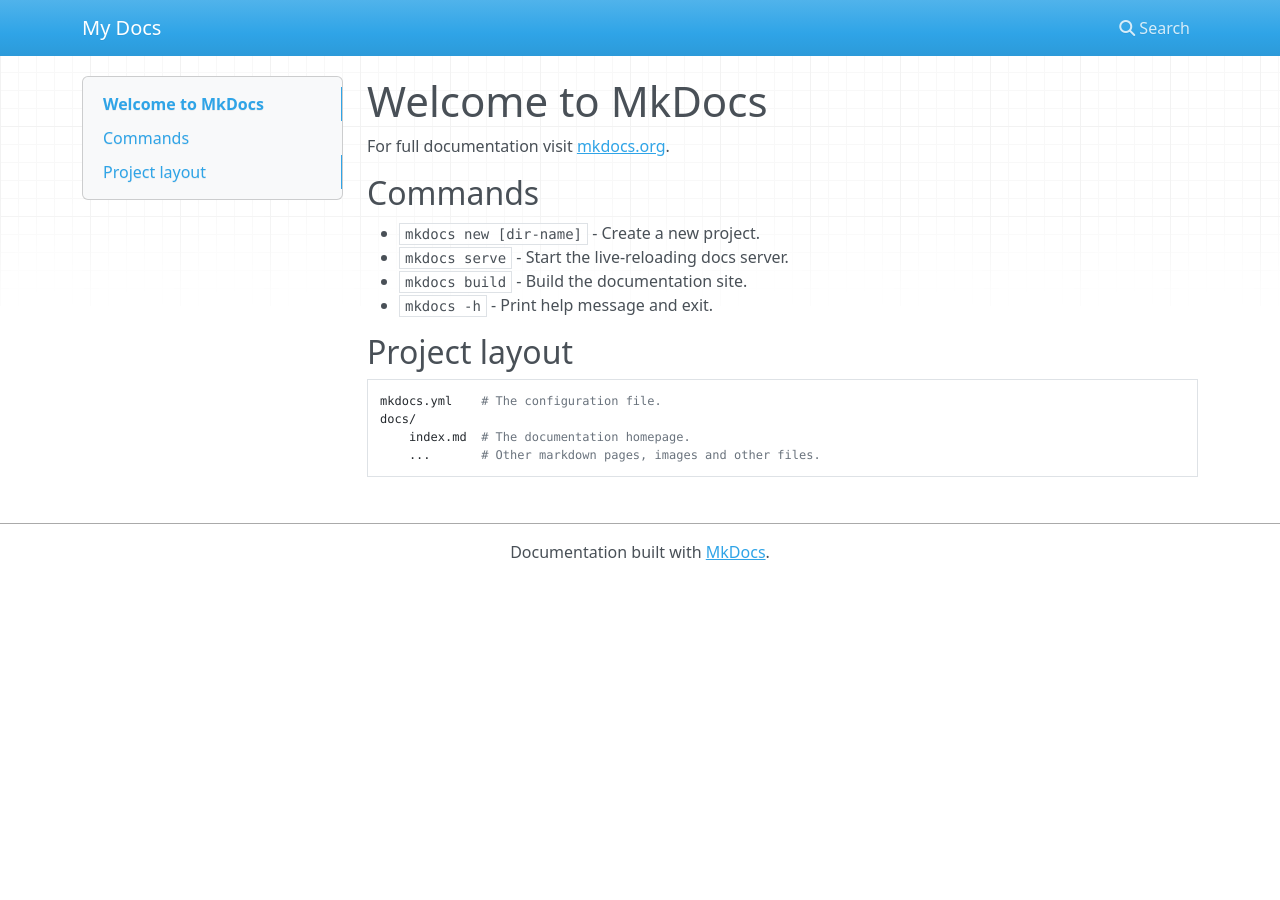
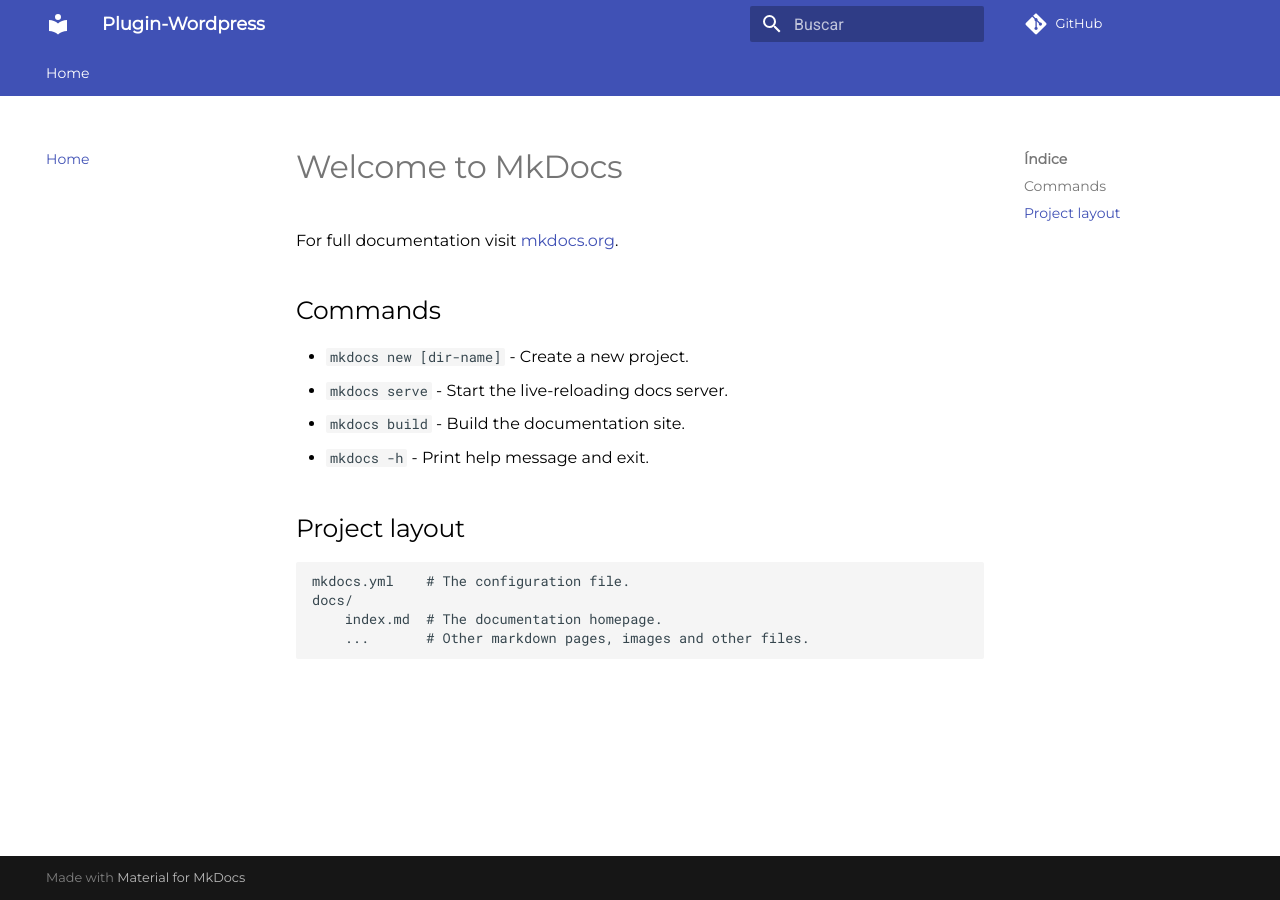
Before and after one commit to ResidenciaTICBrisa/T2G8-Plugin-Wordpress, an MkDocs documentation site: the page built from docs/index.md, in a window 1280 px wide. Built offline with MkDocs 1.6.1 and Material for MkDocs 9.7.7, drawn with Linux system fonts in a browser that asks for light colours; nearby versions of some CDN libraries; comment, search, counter and statistics services are not loaded.

Commit message:
Criando versão 1.0 do github page

```diff
--- /dev/null
+++ b/docs/assets/stylesheets/extra.css
@@ -0,0 +1,103 @@
+@import url('https://fonts.googleapis.com/css2?family=Montserrat&family=Ubuntu&display=swap');
+
+p {
+	text-align: justify;
+}
+
+p img {
+  display: block;
+  margin-left: auto;
+  margin-right: auto;
+  width: 100%;
+}
+
+body{
+  color: #000000;
+  background-color: #ffffff;
+  font-family: 'Montserrat', sans-serif;
+}
+
+.container-img {
+    position: relative;
+    width: 50%;
+}
+
+.row {
+    display: flex;
+}
+
+.image {
+    opacity: 1;
+    display: block;
+    width: 80%;
+    height: auto;
+    transition: .5s ease;
+    backface-visibility: hidden;
+    border-radius: 25%;
+    border: 2px solid black;
+}
+
+.middle {
+    transition: .5s ease;
+    opacity: 0;
+    position: absolute;
+    top: 50%;
+    left: 40%;
+    transform: translate(-50%, -50%);
+    -ms-transform: translate(-50%, -50%);
+    text-align: center;
+}
+
+.container-img:hover .image {
+    opacity: 0.3;
+}
+
+.container-img:hover .middle {
+    opacity: 1;
+}
+
+.text {
+    color: black;
+    width: auto;
+    text-decoration: none;
+}
+
+.rotulo-extra{
+    background-color: #3f6ec6;
+    color:#ffffff;
+    border-radius: 4px;
+    padding: 7px;
+    font-size: 20px;
+}
+
+.img-guia-de-estilo{
+    width: 120px;
+    height: auto;
+    display: inline-block;
+    margin-left: 10px;
+    margin-right: 10px;
+}
+
+.img-guia-de-estilo-tipografia{
+    width: 270px;
+    height: auto;
+    display: block;
+    margin-top: 10px;
+    margin-bottom: 10px;
+}
+
+.img-guia-de-estilo-topo-tela{
+    width: 400px;
+    height: auto;
+    display: inline-block;
+    margin-left: 10px;
+    margin-right: 10px;
+}
+
+.img-guia-de-estilo-botao{
+    width: 250px;
+    height: auto;
+    display: inline-block;
+    margin-left: 10px;
+    margin-right: 10px;
+}
--- a/mkdocs.yml
+++ b/mkdocs.yml
@@ -1 +1,14 @@
-site_name: My Docs
+site_name: Plugin-Wordpress
+repo_url: https://github.com/ResidenciaTICBrisa/T2G8-Plugin-Wordpress
+
+extra_css:
+        - assets/stylesheets/extra.css
+
+theme:
+        name: material
+        language: pt
+        features:
+                - navigation.tabs
+
+nav:
+        - Home: index.md
```
